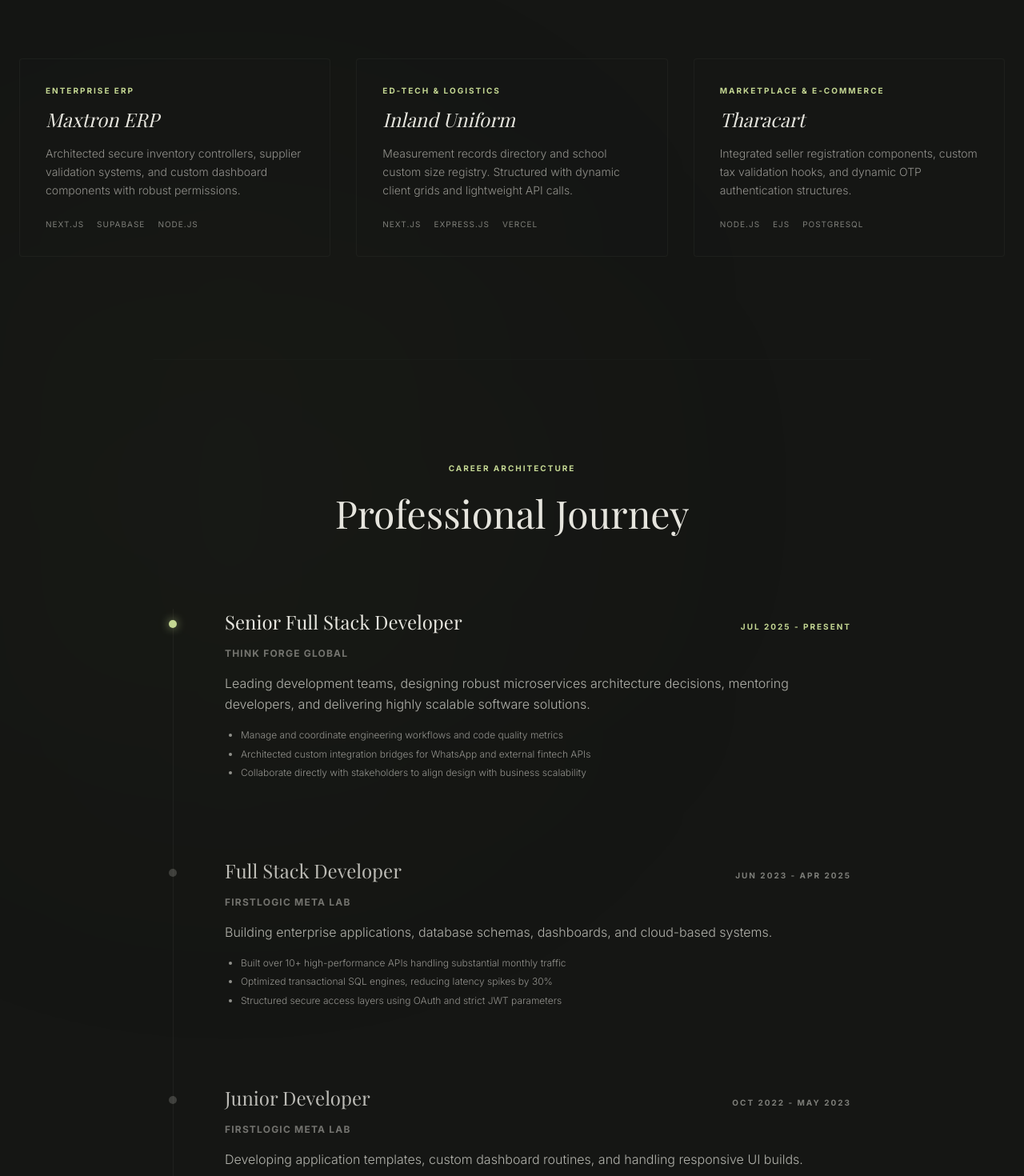
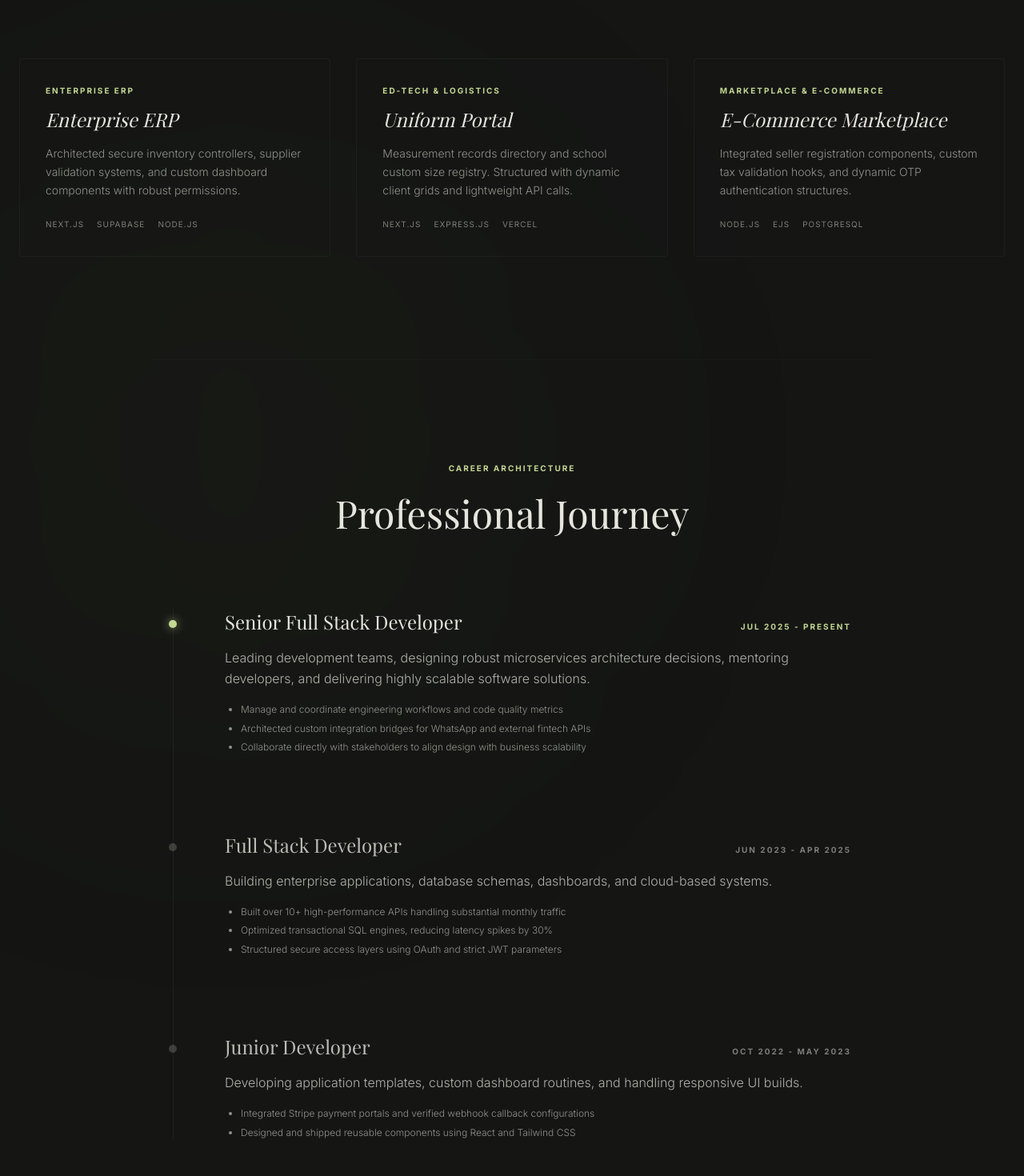
Before and after one commit to sjuk98/myweb, a Next.js app: page / in a window 1280 px wide. Shown: the part 6380-7850 px from the top of the page at 80% size. Built offline with nearby package versions, Linux system fonts and the light colour scheme; a web font is replaced by a local one.

Commit message:
docs: anonymize company and project names

```diff
--- a/src/components/Experience.tsx
+++ b/src/components/Experience.tsx
@@ -16,7 +16,6 @@ export default function Experience() {
             <h3 className="text-2xl font-serif mb-2 md:mb-0">Senior Full Stack Developer</h3>
             <div className="text-[10px] font-bold tracking-[0.2em] text-accent-light uppercase">JUL 2025 - Present</div>
           </div>
-          <div className="text-xs font-bold tracking-widest text-foreground/45 mb-4 uppercase">THINK FORGE GLOBAL</div>
           <p className="text-foreground/75 font-light leading-relaxed mb-4">
             Leading development teams, designing robust microservices architecture decisions, mentoring developers, and delivering highly scalable software solutions.
           </p>
@@ -34,7 +33,6 @@ export default function Experience() {
             <h3 className="text-2xl font-serif mb-2 md:mb-0 text-foreground/80">Full Stack Developer</h3>
             <div className="text-[10px] font-bold tracking-[0.2em] text-foreground/50 uppercase">JUN 2023 - APR 2025</div>
           </div>
-          <div className="text-xs font-bold tracking-widest text-foreground/45 mb-4 uppercase">FIRSTLOGIC META LAB</div>
           <p className="text-foreground/75 font-light leading-relaxed mb-4">
             Building enterprise applications, database schemas, dashboards, and cloud-based systems.
           </p>
@@ -52,7 +50,6 @@ export default function Experience() {
             <h3 className="text-2xl font-serif mb-2 md:mb-0 text-foreground/80">Junior Developer</h3>
             <div className="text-[10px] font-bold tracking-[0.2em] text-foreground/50 uppercase">OCT 2022 - MAY 2023</div>
           </div>
-          <div className="text-xs font-bold tracking-widest text-foreground/45 mb-4 uppercase">FIRSTLOGIC META LAB</div>
           <p className="text-foreground/75 font-light leading-relaxed mb-4">
             Developing application templates, custom dashboard routines, and handling responsive UI builds.
           </p>
--- a/src/components/Projects.tsx
+++ b/src/components/Projects.tsx
@@ -176,7 +176,7 @@ export default function Projects() {
         {/* Project Card A */}
         <div className="border border-border/40 bg-muted/10 p-8 rounded-sm hover:border-accent-light/30 transition-all duration-300">
           <div className="text-[10px] font-bold tracking-[0.2em] text-accent-light uppercase mb-3">ENTERPRISE ERP</div>
-          <h3 className="text-2xl font-serif italic mb-4">Maxtron ERP</h3>
+          <h3 className="text-2xl font-serif italic mb-4">Enterprise ERP</h3>
           <p className="text-foreground/60 font-light text-sm mb-6 leading-relaxed">
             Architected secure inventory controllers, supplier validation systems, and custom dashboard components with robust permissions.
           </p>
@@ -188,7 +188,7 @@ export default function Projects() {
         {/* Project Card B */}
         <div className="border border-border/40 bg-muted/10 p-8 rounded-sm hover:border-accent-light/30 transition-all duration-300">
           <div className="text-[10px] font-bold tracking-[0.2em] text-accent-light uppercase mb-3">ED-TECH & LOGISTICS</div>
-          <h3 className="text-2xl font-serif italic mb-4">Inland Uniform</h3>
+          <h3 className="text-2xl font-serif italic mb-4">Uniform Portal</h3>
           <p className="text-foreground/60 font-light text-sm mb-6 leading-relaxed">
             Measurement records directory and school custom size registry. Structured with dynamic client grids and lightweight API calls.
           </p>
@@ -200,7 +200,7 @@ export default function Projects() {
         {/* Project Card C */}
         <div className="border border-border/40 bg-muted/10 p-8 rounded-sm hover:border-accent-light/30 transition-all duration-300">
           <div className="text-[10px] font-bold tracking-[0.2em] text-accent-light uppercase mb-3">MARKETPLACE & E-COMMERCE</div>
-          <h3 className="text-2xl font-serif italic mb-4">Tharacart</h3>
+          <h3 className="text-2xl font-serif italic mb-4">E-Commerce Marketplace</h3>
           <p className="text-foreground/60 font-light text-sm mb-6 leading-relaxed">
             Integrated seller registration components, custom tax validation hooks, and dynamic OTP authentication structures.
           </p>
--- a/src/components/Testimonials.tsx
+++ b/src/components/Testimonials.tsx
@@ -19,7 +19,7 @@ export default function Testimonials() {
           </p>
           <div>
             <div className="font-serif italic text-base text-accent-light">Siddharth N.</div>
-            <div className="text-[10px] tracking-widest uppercase font-bold text-foreground/50 mt-1">Founder & CEO, Firstlogic</div>
+            <div className="text-[10px] tracking-widest uppercase font-bold text-foreground/50 mt-1">Founder & CEO</div>
           </div>
         </div>
 
@@ -30,7 +30,7 @@ export default function Testimonials() {
           </p>
           <div>
             <div className="font-serif italic text-base text-accent-light">Ramanan K.</div>
-            <div className="text-[10px] tracking-widest uppercase font-bold text-foreground/50 mt-1">Lead Solutions Architect, Forge Global</div>
+            <div className="text-[10px] tracking-widest uppercase font-bold text-foreground/50 mt-1">Lead Solutions Architect</div>
           </div>
         </div>
 
@@ -41,7 +41,7 @@ export default function Testimonials() {
           </p>
           <div>
             <div className="font-serif italic text-base text-accent-light">Adarsh M.</div>
-            <div className="text-[10px] tracking-widest uppercase font-bold text-foreground/50 mt-1">Director of Engineering, TechForge</div>
+            <div className="text-[10px] tracking-widest uppercase font-bold text-foreground/50 mt-1">Director of Engineering</div>
           </div>
         </div>
       </div>
```
